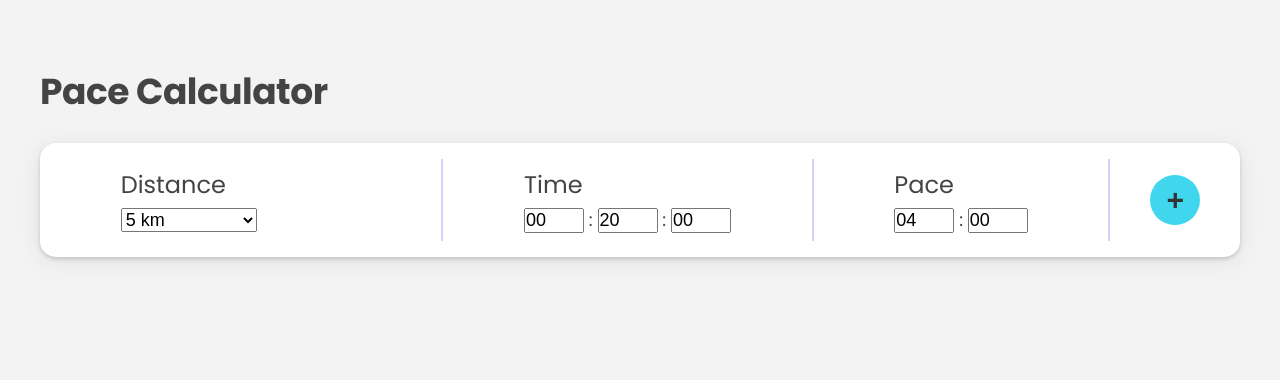
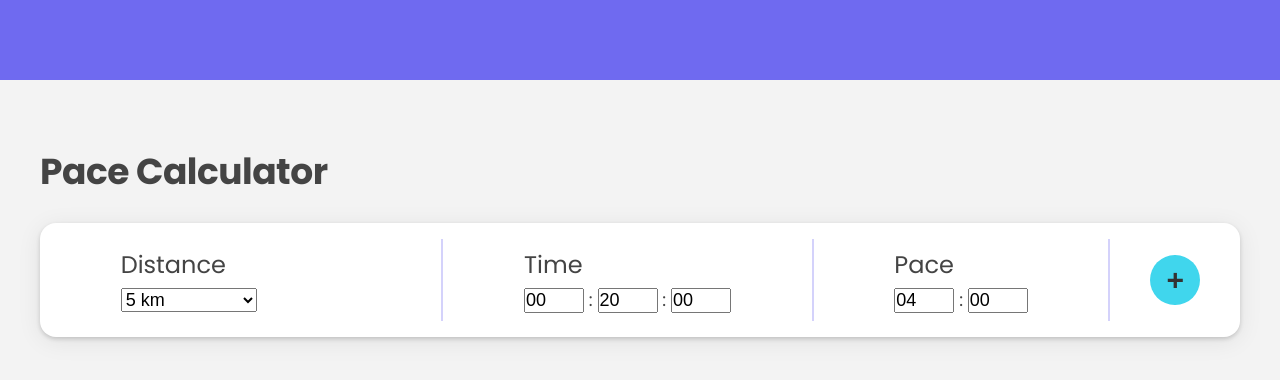
Before and after one commit to swalstab/runwise, a React (Create React App) app: page / in a window 1280 px wide. Shown: the top 380 px of the page. Built offline with nearby package versions, Linux system fonts and the light colour scheme.

Commit message:
add border top for testing

```diff
--- a/src/Components/Header.js
+++ b/src/Components/Header.js
@@ -1,5 +1,5 @@
 function Header() {
-  return <header></header>;
+  return <header className="header"></header>;
 }
 
 export default Header;
```
